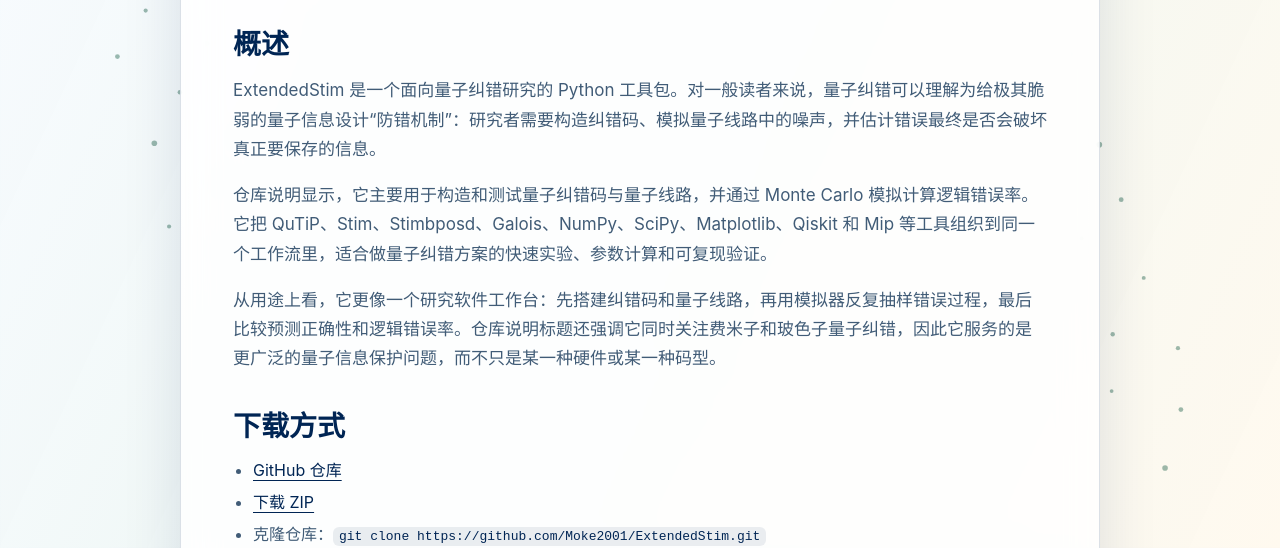
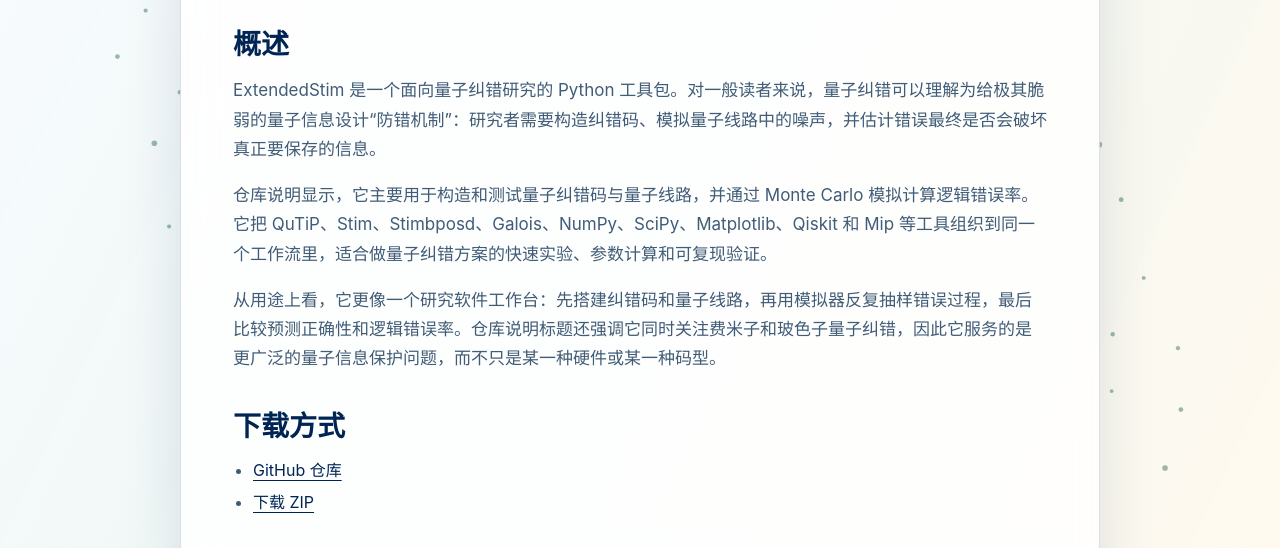
Before and after one commit to Moke2001/Moke2001.github.io, a plain HTML site: page packages/moke2001-extendedstim/index.html in a window 1280 px wide. Shown: the part 252-800 px from the top of the page. Drawn offline with Linux system fonts and the light colour scheme.

Commit message:
Deploy Eureka website

```diff
--- a/packages/moke2001-extendedstim/index.html
+++ b/packages/moke2001-extendedstim/index.html
@@ -25,7 +25,6 @@
 <ul>
 <li><a href="https://github.com/Moke2001/ExtendedStim">GitHub 仓库</a></li>
 <li><a href="https://github.com/Moke2001/ExtendedStim/archive/refs/heads/master.zip">下载 ZIP</a></li>
-<li>克隆仓库：<code>git clone https://github.com/Moke2001/ExtendedStim.git</code></li>
 </ul>
 <h2>基本信息</h2>
 <ul>
```
